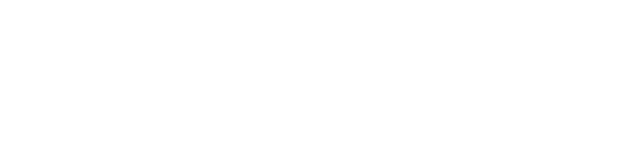
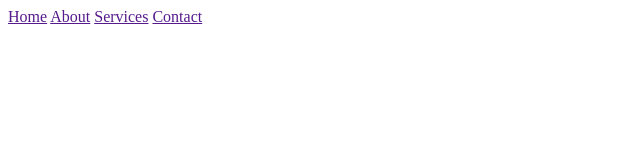
Before and after one commit to davekoncsol/dapersonal-training, a plain HTML site: page index.html in a window 1280 px wide. Shown: the whole page, without its empty margins (0-640 px from the left). Drawn offline with Linux system fonts and the light colour scheme.

Commit message:
added JS file and nav bar

```diff
--- a/index.html
+++ b/index.html
@@ -7,6 +7,12 @@
     <title>Document</title>
 </head>
 <body>
+    <nav>
+        <a href=''>Home</a>
+        <a href=''>About</a>
+        <a href=''>Services</a>
+        <a href=''>Contact</a>
+    </nav>
 
 </body>
 </html>
```
Also changed, not shown: js/main.js (added).
